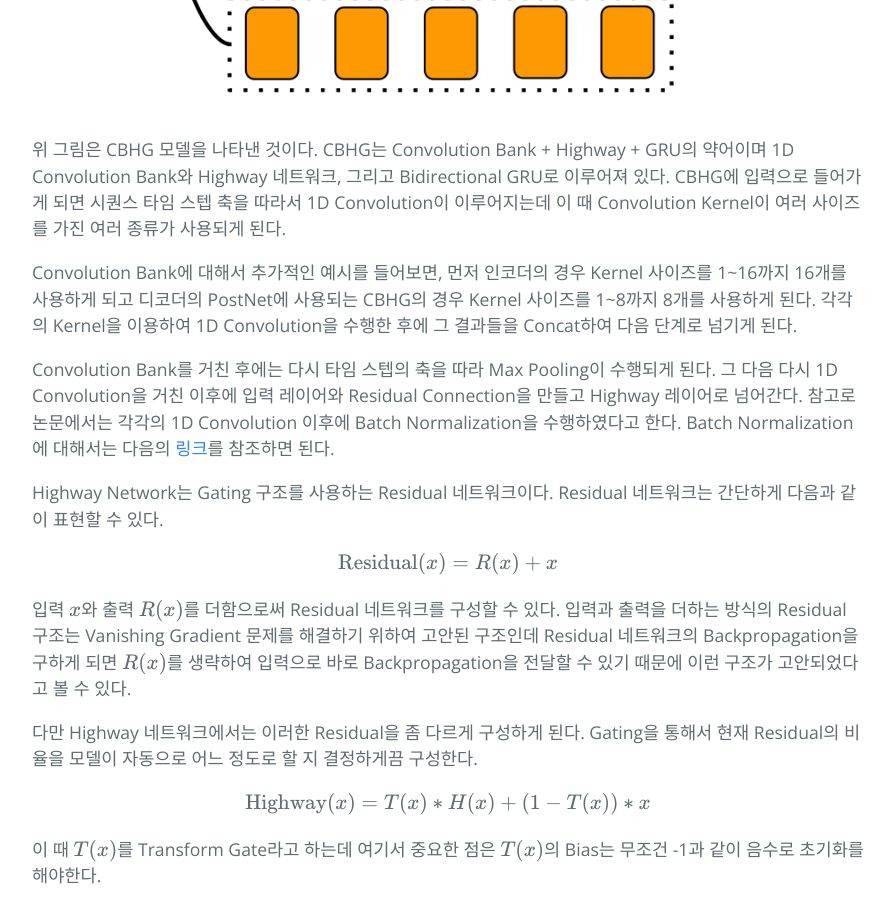
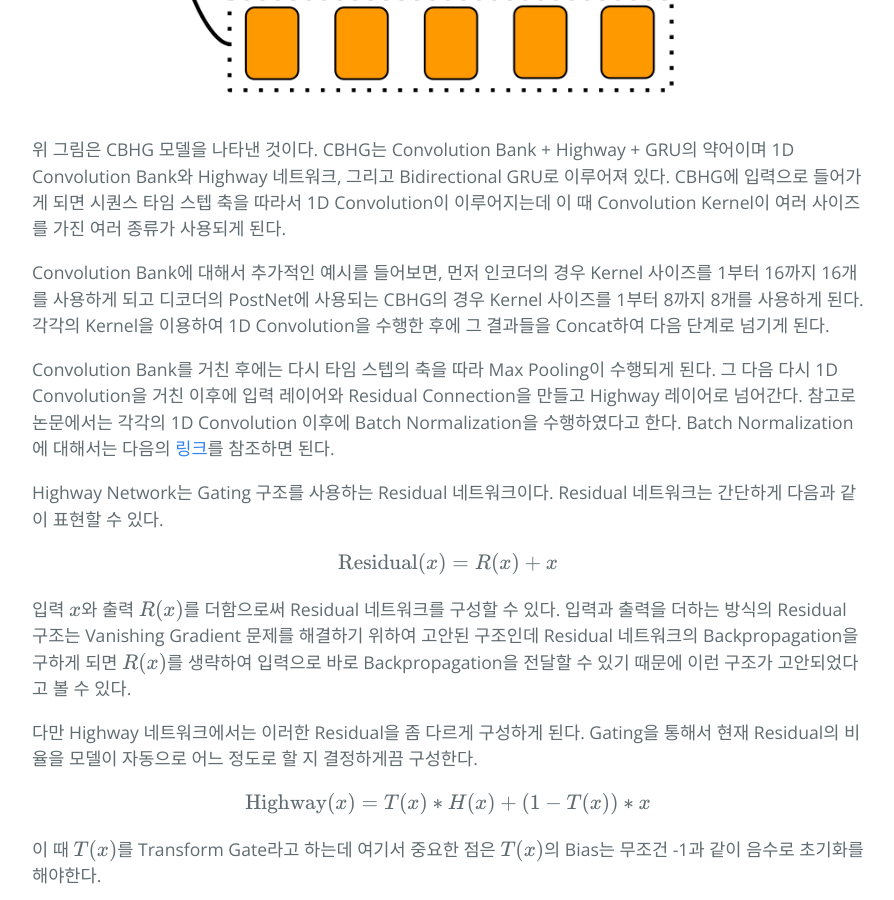
Before and after one commit to hcnoh/hcnoh.github.io, a Jekyll site: the page built from _posts/2018-12-11-tacotron.md, in a window 1280 px wide and 900 px high, scrolled down 5144 px. Shown: the whole window, without its empty margins (192-1086 px from the left). Built offline with Jekyll 4.4.1, drawn with Linux system fonts in a browser that asks for light colours; formulas are drawn with MathJax 3; comment, search, counter and statistics services are not loaded.

Commit message:
Update 2018-12-11-tacotron.md

```diff
--- a/_posts/2018-12-11-tacotron.md
+++ b/_posts/2018-12-11-tacotron.md
@@ -106,7 +106,7 @@ Tacotron의 모델 구조는 기본적으로 Attention Mechanism을 적용한 En
 
 위 그림은 CBHG 모델을 나타낸 것이다. CBHG는 Convolution Bank + Highway + GRU의 약어이며 1D Convolution Bank와 Highway 네트워크, 그리고 Bidirectional GRU로 이루어져 있다. CBHG에 입력으로 들어가게 되면 시퀀스 타임 스텝 축을 따라서 1D Convolution이 이루어지는데 이 때 Convolution Kernel이 여러 사이즈를 가진 여러 종류가 사용되게 된다.
 
-Convolution Bank에 대해서 추가적인 예시를 들어보면, 먼저 인코더의 경우 Kernel 사이즈를 1~16까지 16개를 사용하게 되고 디코더의 PostNet에 사용되는 CBHG의 경우 Kernel 사이즈를 1~8까지 8개를 사용하게 된다. 각각의 Kernel을 이용하여 1D Convolution을 수행한 후에 그 결과들을 Concat하여 다음 단계로 넘기게 된다.
+Convolution Bank에 대해서 추가적인 예시를 들어보면, 먼저 인코더의 경우 Kernel 사이즈를 1부터 16까지 16개를 사용하게 되고 디코더의 PostNet에 사용되는 CBHG의 경우 Kernel 사이즈를 1부터 8까지 8개를 사용하게 된다. 각각의 Kernel을 이용하여 1D Convolution을 수행한 후에 그 결과들을 Concat하여 다음 단계로 넘기게 된다.
 
 Convolution Bank를 거친 후에는 다시 타임 스텝의 축을 따라 Max Pooling이 수행되게 된다. 그 다음 다시 1D Convolution을 거친 이후에 입력 레이어와 Residual Connection을 만들고 Highway 레이어로 넘어간다. 참고로 논문에서는 각각의 1D Convolution 이후에 Batch Normalization을 수행하였다고 한다. Batch Normalization에 대해서는 다음의 [링크](https://hcnoh.github.io/2018-11-27-batch-normalization)를 참조하면 된다.
 
```
